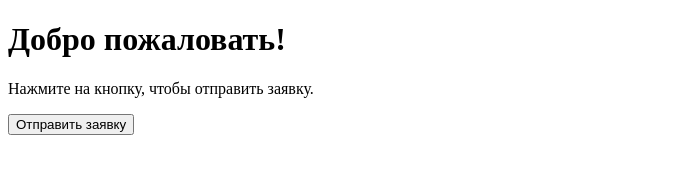
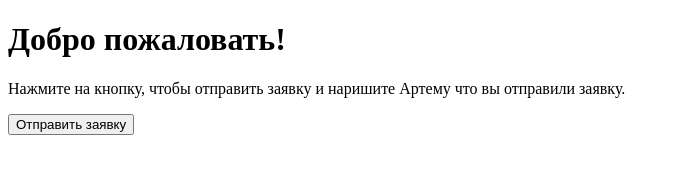
Before and after one commit to zeros10kgames/-1, a plain HTML site: page scholl test/index.html in a window 1280 px wide. Shown: the whole page, without its empty margins (0-680 px from the left). Drawn offline with Linux system fonts and the light colour scheme.

Commit message:
Update index.html

```diff
--- a/scholl test/index.html
+++ b/scholl test/index.html
@@ -7,7 +7,7 @@
 </head>
 <body>
     <h1>Добро пожаловать!</h1>
-    <p>Нажмите на кнопку, чтобы отправить заявку.</p>
+    <p>Нажмите на кнопку, чтобы отправить заявку и наришите Артему что вы отправили заявку.</p>
 
     <!-- Кнопка для перехода на страницу с благодарностью -->
     <button onclick="window.location.href='thank-you.html';">Отправить заявку</button>
```
